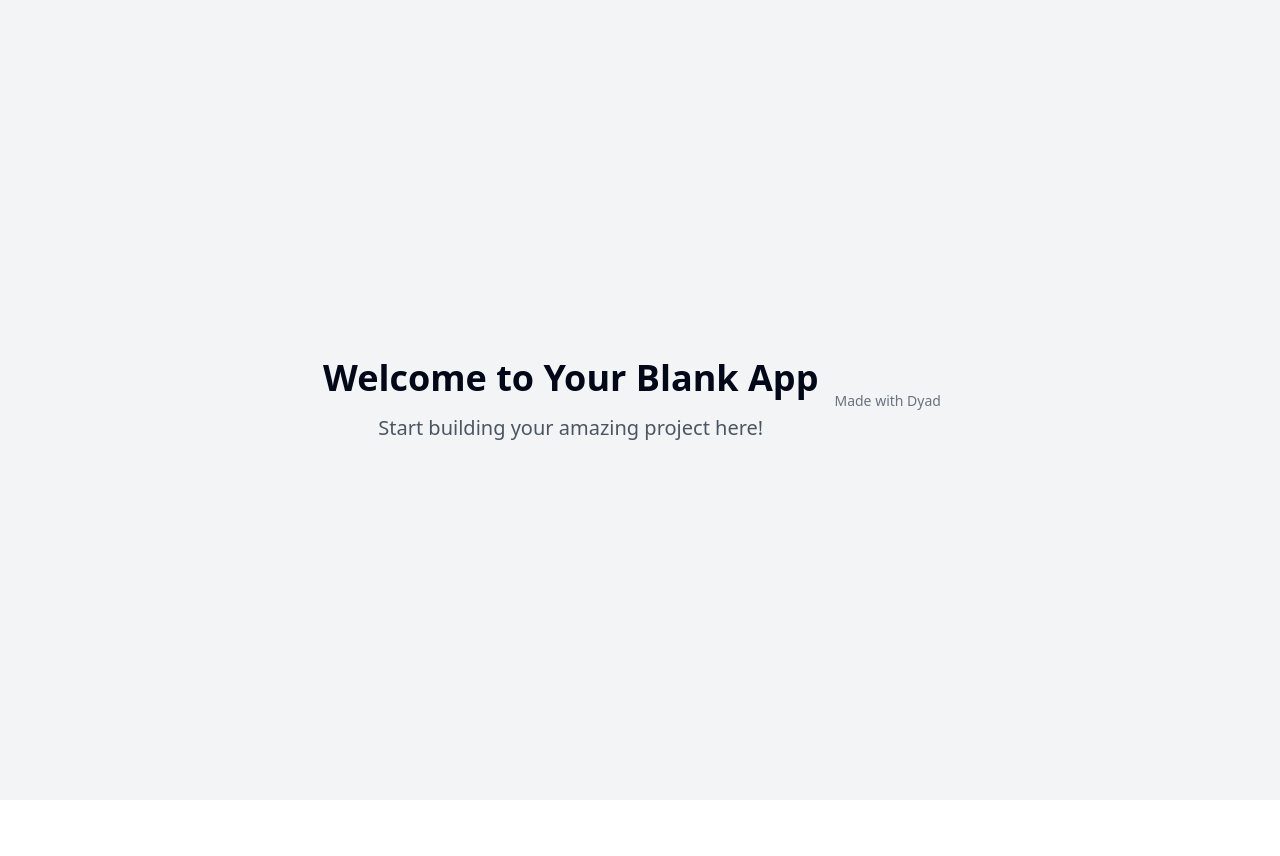
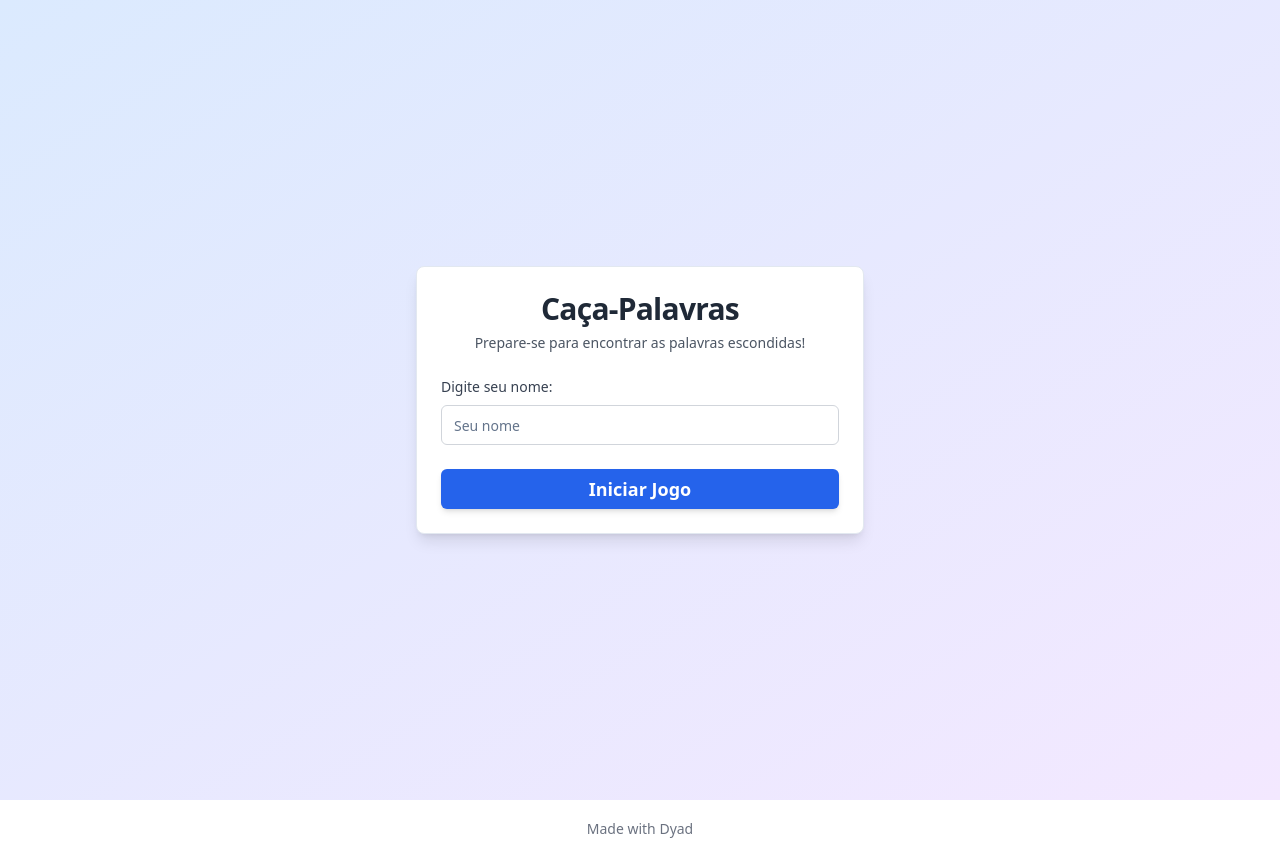
Before and after one commit to Dev-ICSN/Jogo-Ca-a-Palavras, a React (Vite) app: page / in a window 1280 px wide. Before the commit the page ends 800 px from the top, so only its background shows below. Built offline with nearby package versions, Linux system fonts and the light colour scheme.

Commit message:
[dyad] wrote 2 file(s)

```diff
--- /dev/null
+++ b/src/components/WelcomeScreen.tsx
@@ -0,0 +1,65 @@
+"use client";
+
+import React, { useState } from "react";
+import { Input } from "@/components/ui/input";
+import { Button } from "@/components/ui/button";
+import { Card, CardContent, CardDescription, CardHeader, CardTitle } from "@/components/ui/card";
+import { showSuccess } from "@/utils/toast";
+
+interface WelcomeScreenProps {
+  onStartGame: (playerName: string) => void;
+}
+
+const WelcomeScreen: React.FC<WelcomeScreenProps> = ({ onStartGame }) => {
+  const [playerName, setPlayerName] = useState<string>("");
+
+  const handleStartGame = () => {
+    if (playerName.trim()) {
+      showSuccess(`Bem-vindo, ${playerName}!`);
+      onStartGame(playerName.trim());
+    } else {
+      showSuccess("Por favor, digite seu nome para começar.");
+    }
+  };
+
+  return (
+    <div className="flex items-center justify-center min-h-screen bg-gradient-to-br from-blue-100 to-purple-100 p-4">
+      <Card className="w-full max-w-md shadow-lg">
+        <CardHeader className="text-center">
+          <CardTitle className="text-3xl font-bold text-gray-800">Caça-Palavras</CardTitle>
+          <CardDescription className="text-gray-600 mt-2">
+            Prepare-se para encontrar as palavras escondidas!
+          </CardDescription>
+        </CardHeader>
+        <CardContent className="space-y-6">
+          <div className="space-y-2">
+            <label htmlFor="playerName" className="block text-sm font-medium text-gray-700">
+              Digite seu nome:
+            </label>
+            <Input
+              id="playerName"
+              type="text"
+              placeholder="Seu nome"
+              value={playerName}
+              onChange={(e) => setPlayerName(e.target.value)}
+              className="w-full p-3 border border-gray-300 rounded-md focus:ring-2 focus:ring-blue-500 focus:border-blue-500"
+              onKeyPress={(e) => {
+                if (e.key === 'Enter') {
+                  handleStartGame();
+                }
+              }}
+            />
+          </div>
+          <Button
+            onClick={handleStartGame}
+            className="w-full py-3 text-lg font-semibold bg-blue-600 hover:bg-blue-700 text-white rounded-md shadow-md transition-colors duration-200"
+          >
+            Iniciar Jogo
+          </Button>
+        </CardContent>
+      </Card>
+    </div>
+  );
+};
+
+export default WelcomeScreen;
--- a/src/pages/Index.tsx
+++ b/src/pages/Index.tsx
@@ -1,16 +1,32 @@
-// Update this page (the content is just a fallback if you fail to update the page)
+"use client";
 
+import React, { useState } from "react";
 import { MadeWithDyad } from "@/components/made-with-dyad";
+import WelcomeScreen from "@/components/WelcomeScreen";
 
 const Index = () => {
+  const [gameStarted, setGameStarted] = useState(false);
+  const [playerName, setPlayerName] = useState("");
+
+  const handleStartGame = (name: string) => {
+    setPlayerName(name);
+    setGameStarted(true);
+    // Aqui você pode adicionar a lógica para navegar para a tela do jogo
+    // ou renderizar o componente do jogo diretamente.
+    console.log(`Jogo iniciado para: ${name}`);
+  };
+
   return (
-    <div className="min-h-screen flex items-center justify-center bg-gray-100">
-      <div className="text-center">
-        <h1 className="text-4xl font-bold mb-4">Welcome to Your Blank App</h1>
-        <p className="text-xl text-gray-600">
-          Start building your amazing project here!
-        </p>
-      </div>
+    <div className="min-h-screen flex flex-col">
+      {!gameStarted ? (
+        <WelcomeScreen onStartGame={handleStartGame} />
+      ) : (
+        <div className="flex-grow flex items-center justify-center bg-gray-100 p-4">
+          <h1 className="text-4xl font-bold text-gray-800">
+            Olá, {playerName}! O jogo começará em breve...
+          </h1>
+        </div>
+      )}
       <MadeWithDyad />
     </div>
   );
```
